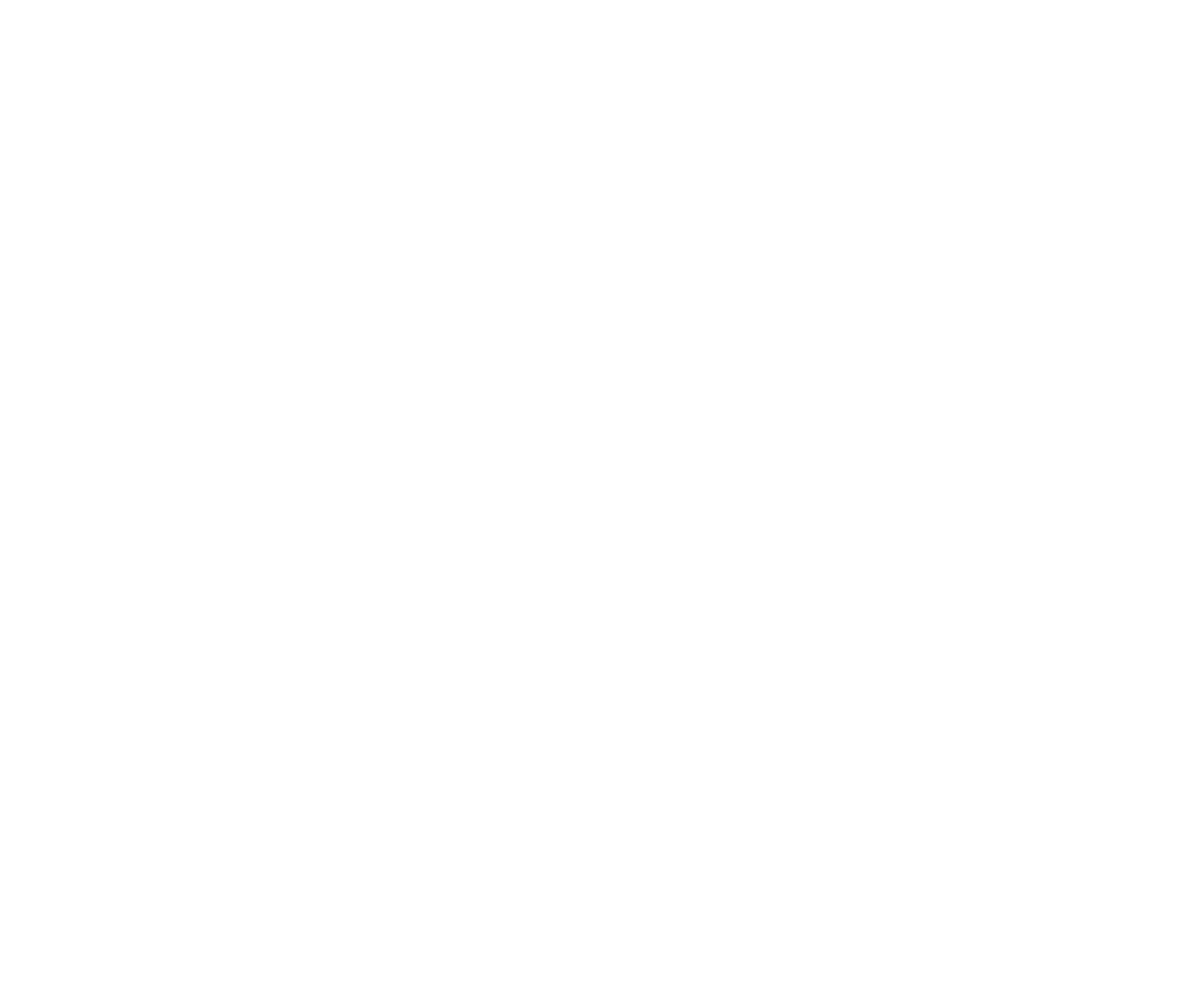
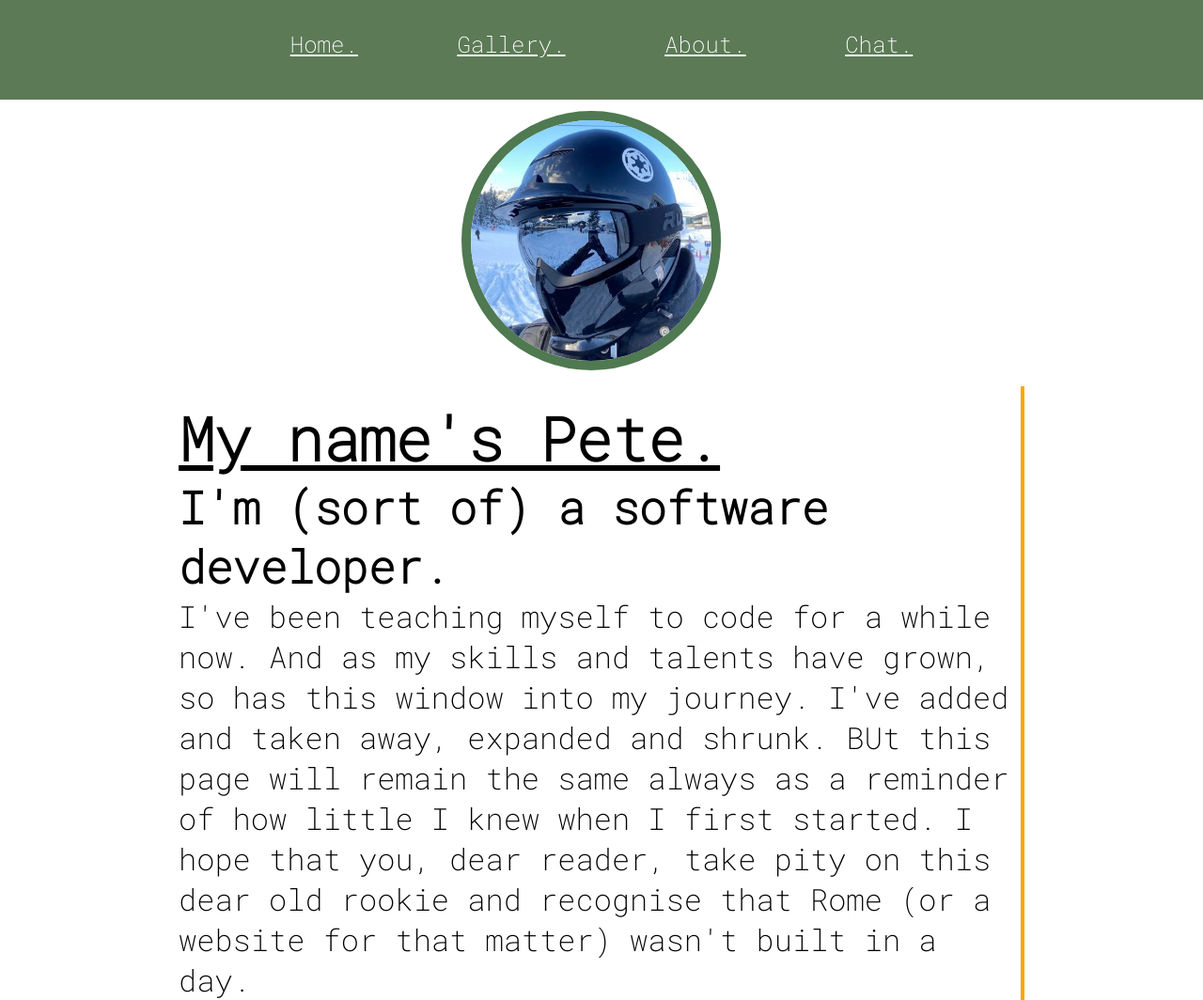
Before and after one commit to Wayfairer-S/Polished-Portfolio, a plain HTML site: page about.html in a window 1280 px wide. Shown: the whole page at 94% size. Before the commit the page ends 800 px from the top, so only its background shows below. Drawn offline with nearby package versions, Linux system fonts and the light colour scheme.

Commit message:
First real, demonstratable draught made. All pages have a skeleton and need small bits of work.

```diff
--- a/about.html
+++ b/about.html
@@ -17,5 +17,36 @@ rel="stylesheet">
 </head>
 <body>
 
+<div class="aboutgrid">
+    <div class="headerbar">
+        <a href="index.html">Home.</a>
+        <a href="gallery.html">Gallery.</a>
+        <a href="about.html">About.</a>
+        <a href="chat.html">Chat.</a>
+    </div>
+
+    <div class="profileshot">
+
+        <img id="profilephoto"
+        src="imagesweb/me.jpg" alt="A photo of Peter, the author.">
+
+
+    </div>
+
+    <div class="profileabout">
+        <h1 id="profileheader">My name's Pete.</h1>
+        <h2 id="profilesubheader">I'm (sort of) a software developer.</h2>
+        <p>I've been teaching myself to code for a while now. And as my skills and talents have grown,
+            so has this window into my journey. I've added and taken away, expanded and shrunk. BUt this page will remain the same always
+            as a reminder of how little I knew when I first started. I hope that you, dear reader, take pity on this dear old rookie and
+            recognise that Rome (or a website for that matter) wasn't built in a day.
+        </p>
+    </div>
+</div>
+
+
+
+
+
 </body>
 </html>
--- a/styles.css
+++ b/styles.css
@@ -13,7 +13,6 @@
 }
 
 .headerbar {
-    position: sticky;
     display: flex;
     grid-column-start: 1;
     grid-column-end: 4;
@@ -24,7 +23,7 @@
     padding-top: 2.45vw;
     padding-left: 20vw;
     padding-right: 20vw;
-    padding-bottom: 3vw;
+    padding-bottom: 3.3vw;
     font-size: 18pt;
     color: white ;
 }
@@ -43,13 +42,6 @@
 
 }
 
-.profile {
-    display: flex;
-    grid-column-start: 1;
-    grid-column-end: 2;
-    grid-row: 1;
-    height: 5vw;
-}
 
 .splashphoto {
     display: flex;
@@ -238,6 +230,7 @@ input[type=text], select, textarea {
 .gallerygrid {
     grid-column: 1/ span 4;
     grid-row: 1;
+    animation: fadeIn 3s;
 }
 
 .slideshow {
@@ -251,3 +244,62 @@ input[type=text], select, textarea {
   width: 100%;
   height: auto;
 }
+
+
+
+/* BEGINNING OF ABOUT PAGE */
+
+.aboutgrid {
+  display: grid;
+    grid-template-columns: repeat(3,1fr);
+    grid-template-rows: auto auto auto;
+    gap: 0%;
+
+}
+
+.headerbar {
+  grid-column: 1 /span 3;
+  grid-row: 1;
+}
+
+.profileshot {
+  grid-column: 2 /span 3;
+  grid-row: 2;
+  justify-content: space-between;
+  padding: 1vw;
+  padding-left: 5vw;
+
+}
+
+#profilephoto {
+border: 10px;
+border-style: solid;
+border-radius: 50%;
+height: 20vw;
+border-color: rgb(79, 121, 81);
+justify-content: center;
+animation: fadeIn 2s;
+}
+
+.profileabout {
+  grid-column: 1 /span 4;
+  grid-row: 3;
+  margin: auto;
+  width: 70%;
+  font-size: 24pt;
+  align-content: center;
+  padding-top: 1vw;
+  overflow: hidden; /* Ensures the content is not revealed until the animation */
+    border-right: .15em solid rgb(255, 255, 255); /* The typwriter cursor */
+
+    margin: 0 auto; /* Gives that scrolling effect as the typing happens */
+ /* Adjust as needed */
+    animation:
+      typing 2s steps(40, end),
+      blink-caret .75s step-end infinite;
+
+}
+
+#profileheader {
+  text-decoration: underline;
+}
```
Also changed, not shown: index.html (+1 -1 lines).
